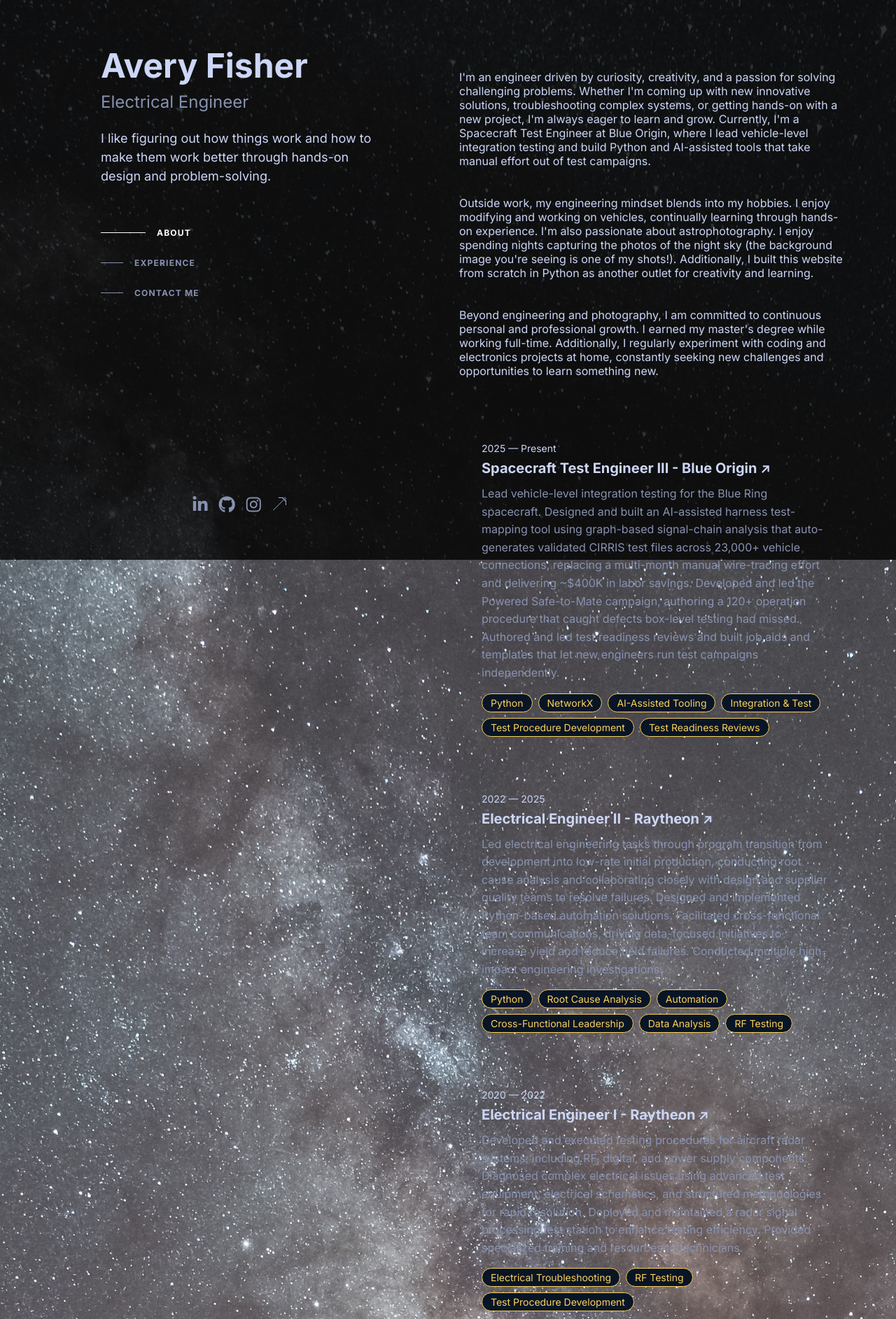
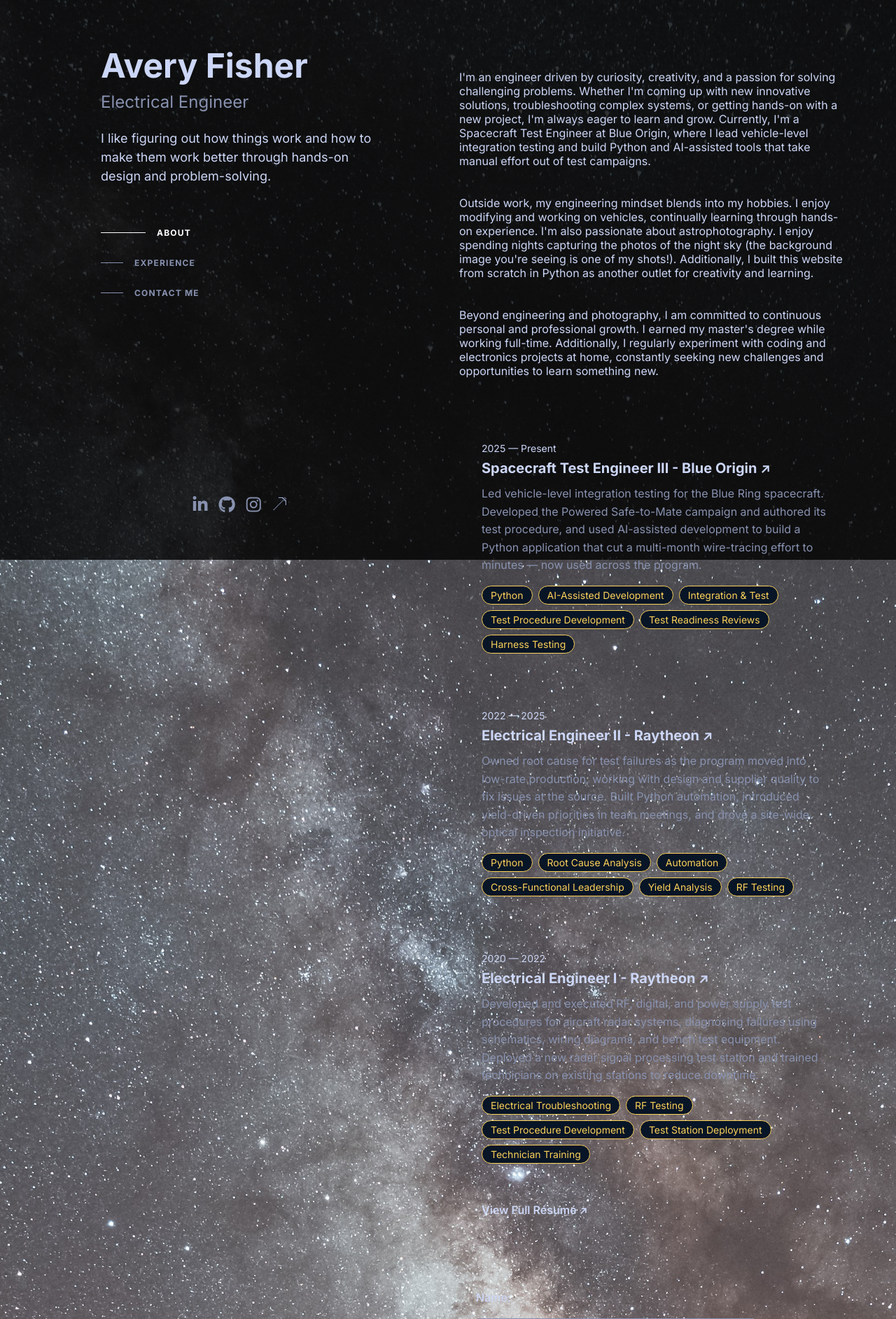
Before and after one commit to afisher97/personalSite, a Flask app: page / in a window 1280 px wide. Shown: the top 1885 px of the page at 70% size. Run offline with Flask 3, Linux system fonts and the light colour scheme.

Commit message:
Tighten experience card copy and skill pills
Co-Authored-By: Claude Opus 5.5 <noreply@anthropic.com>

```diff
--- a/templates/base.html
+++ b/templates/base.html
@@ -82,15 +82,15 @@
                 <div class="details">
                     <h3><a class="card-link" href="https://www.blueorigin.com" target="_blank" rel="noopener noreferrer">Spacecraft Test Engineer III - Blue Origin <span class="arrow">↗</span></a></h3>
                     <p>
-                    Lead vehicle-level integration testing for the Blue Ring spacecraft. Designed and built an AI-assisted harness test-mapping tool using graph-based signal-chain analysis that auto-generates validated CIRRIS test files across 23,000+ vehicle connections, replacing a multi-month manual wire-tracing effort and delivering ~$400K in labor savings. Developed and led the Powered Safe-to-Mate campaign, authoring a 120+ operation procedure that caught defects box-level testing had missed. Authored and led test readiness reviews and built job aids and templates that let new engineers run test campaigns independently.
+                    Led vehicle-level integration testing for the Blue Ring spacecraft. Developed the Powered Safe-to-Mate campaign and authored its test procedure, and used AI-assisted development to build a Python application that cut a multi-month wire-tracing effort to minutes — now used across the program.
                     </p>
                     <ul class="skill-list">
                         <li>Python</li>
-                        <li>NetworkX</li>
-                        <li>AI-Assisted Tooling</li>
+                        <li>AI-Assisted Development</li>
                         <li>Integration &amp; Test</li>
                         <li>Test Procedure Development</li>
                         <li>Test Readiness Reviews</li>
+                        <li>Harness Testing</li>
                     </ul>
                     </div>
                 </div>
@@ -106,14 +106,14 @@
                 <div class="details">
                     <h3><a class="card-link" href="https://www.rtx.com/raytheon" target="_blank" rel="noopener noreferrer">Electrical Engineer II - Raytheon <span class="arrow">↗</span></a></h3>
                     <p>
-                    Led electrical engineering tasks through program transition from development into low-rate initial production, conducting root cause analysis and collaborating closely with design and supplier quality teams to resolve failures. Designed and implemented Python-based automation solutions. Facilitated cross-functional team communications, driving data-focused initiatives to increase yield and reduce field failures. Conducted multiple high-impact engineering investigations.
+                    Owned root cause for test failures as the program moved into low-rate production, working with design and supplier quality to fix issues at the source. Built Python automation, introduced yield-driven priorities in team meetings, and drove a site-wide optical inspection initiative.
                     </p>
                     <ul class="skill-list">
                         <li>Python</li>
                         <li>Root Cause Analysis</li>
                         <li>Automation</li>
                         <li>Cross-Functional Leadership</li>
-                        <li>Data Analysis</li>
+                        <li>Yield Analysis</li>
                         <li>RF Testing</li>
                     </ul>
                     </div>
@@ -131,12 +131,14 @@
                 <div class="details">
                     <h3><a class="card-link" href="https://www.rtx.com/raytheon" target="_blank" rel="noopener noreferrer">Electrical Engineer I - Raytheon <span class="arrow">↗</span></a></h3>
                     <p>
-                    Developed and executed testing procedures for aircraft radar systems, including RF, digital, and power supply components. Diagnosed complex electrical issues using advanced test equipment, electrical schematics, and structured methodologies for rapid resolution. Deployed and maintained a radar signal processing test station to enhance testing efficiency. Provided specialized training and resources to technicians.
+                    Developed and executed RF, digital, and power supply test procedures for aircraft radar systems, diagnosing failures using schematics, wiring diagrams, and bench test equipment. Deployed a new radar signal processing test station and trained technicians on existing stations to reduce downtime.
                     </p>
                     <ul class="skill-list">
                     <li>Electrical Troubleshooting</li>
                     <li>RF Testing</li>
                     <li>Test Procedure Development</li>
+                    <li>Test Station Deployment</li>
+                    <li>Technician Training</li>
                     </ul>
                     </div>
                 </div>
```
